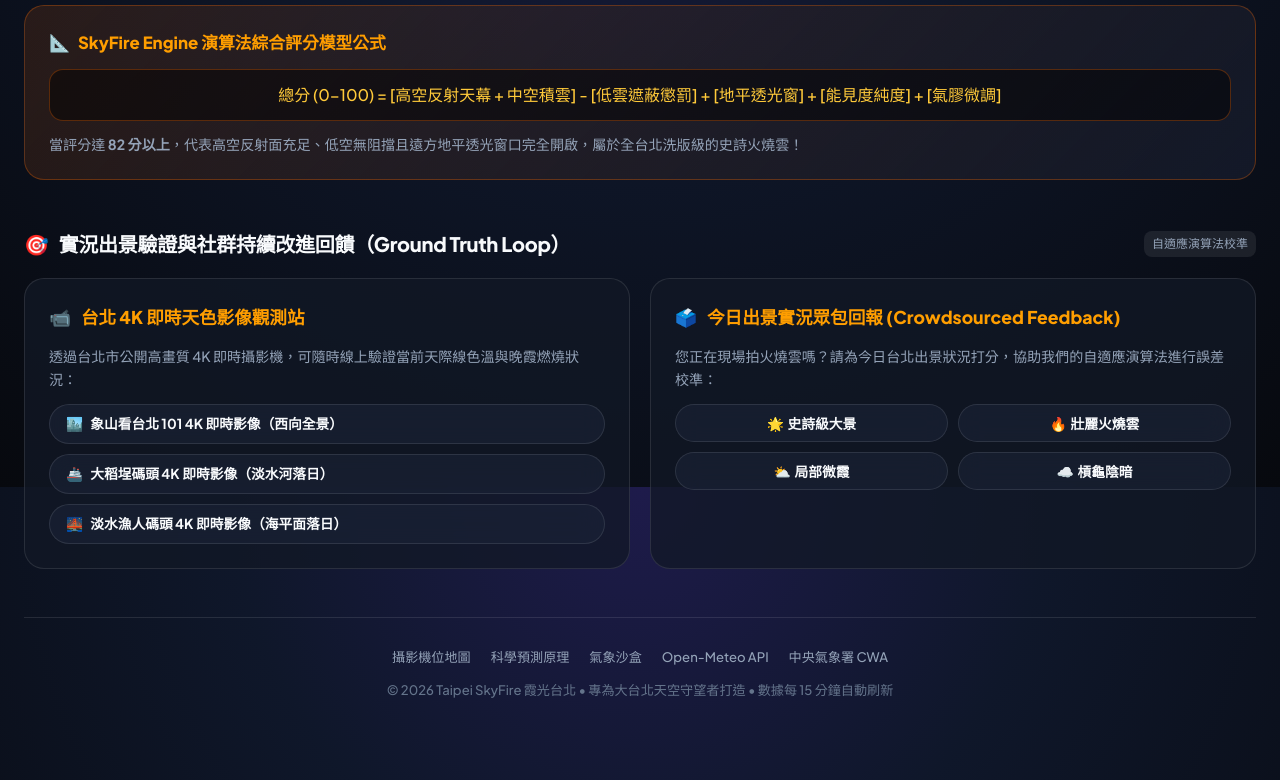
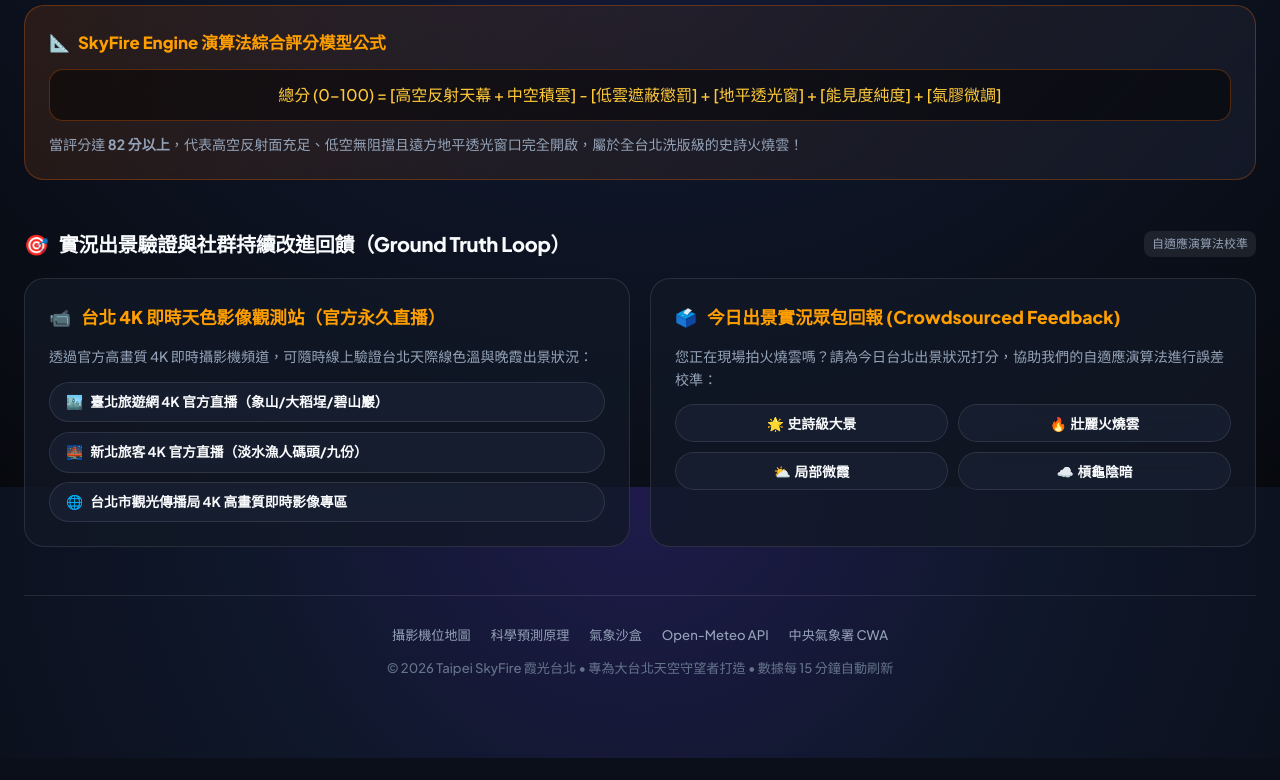
Before and after one commit to ymeroom/taipei-skyfire, a plain HTML site: page index.html in a window 1280 px wide. Shown: the part 2713-3493 px from the top of the page. After the commit the page ends 3471 px from the top, so only its background shows below. Drawn offline with nearby package versions, Linux system fonts and the light colour scheme; no server answers.

Commit message:
fix: replace volatile single YouTube video IDs with permanent official channel streams and portal links

```diff
--- a/index.html
+++ b/index.html
@@ -480,21 +480,21 @@
         <!-- 4K 即時攝影機觀測站 -->
         <div class="science-card">
           <div class="science-card-header">
-            <span>📹</span> 台北 4K 即時天色影像觀測站
+            <span>📹</span> 台北 4K 即時天色影像觀測站（官方永久直播）
           </div>
           <div class="science-card-body">
             <p>
-              透過台北市公開高畫質 4K 即時攝影機，可隨時線上驗證當前天際線色溫與晚霞燃燒狀況：
+              透過官方高畫質 4K 即時攝影機頻道，可隨時線上驗證台北天際線色溫與晚霞出景狀況：
             </p>
             <div style="display: flex; flex-direction: column; gap: 10px; margin-top: 14px;">
-              <a href="https://www.youtube.com/watch?v=z_fY1pj_SSk" target="_blank" rel="noopener" class="btn-pill" style="text-decoration: none; justify-content: flex-start;">
-                <span>🏙️</span> 象山看台北 101 4K 即時影像（西向全景）
+              <a href="https://www.youtube.com/@TaipeiTravelGeeks/streams" target="_blank" rel="noopener" class="btn-pill" style="text-decoration: none; justify-content: flex-start;">
+                <span>🏙️</span> 臺北旅遊網 4K 官方直播（象山/大稻埕/碧山巖）
               </a>
-              <a href="https://www.youtube.com/watch?v=Ndo_8Ruefoc" target="_blank" rel="noopener" class="btn-pill" style="text-decoration: none; justify-content: flex-start;">
-                <span>🚢</span> 大稻埕碼頭 4K 即時影像（淡水河落日）
+              <a href="https://www.youtube.com/@ntpcrocks/streams" target="_blank" rel="noopener" class="btn-pill" style="text-decoration: none; justify-content: flex-start;">
+                <span>🌉</span> 新北旅客 4K 官方直播（淡水漁人碼頭/九份）
               </a>
-              <a href="https://www.youtube.com/watch?v=4rk_Pbg_p9I" target="_blank" rel="noopener" class="btn-pill" style="text-decoration: none; justify-content: flex-start;">
-                <span>🌉</span> 淡水漁人碼頭 4K 即時影像（海平面落日）
+              <a href="https://www.travel.taipei/zh-tw/pictorial/cams" target="_blank" rel="noopener" class="btn-pill" style="text-decoration: none; justify-content: flex-start;">
+                <span>🌐</span> 台北市觀光傳播局 4K 高畫質即時影像專區
               </a>
             </div>
           </div>
```
